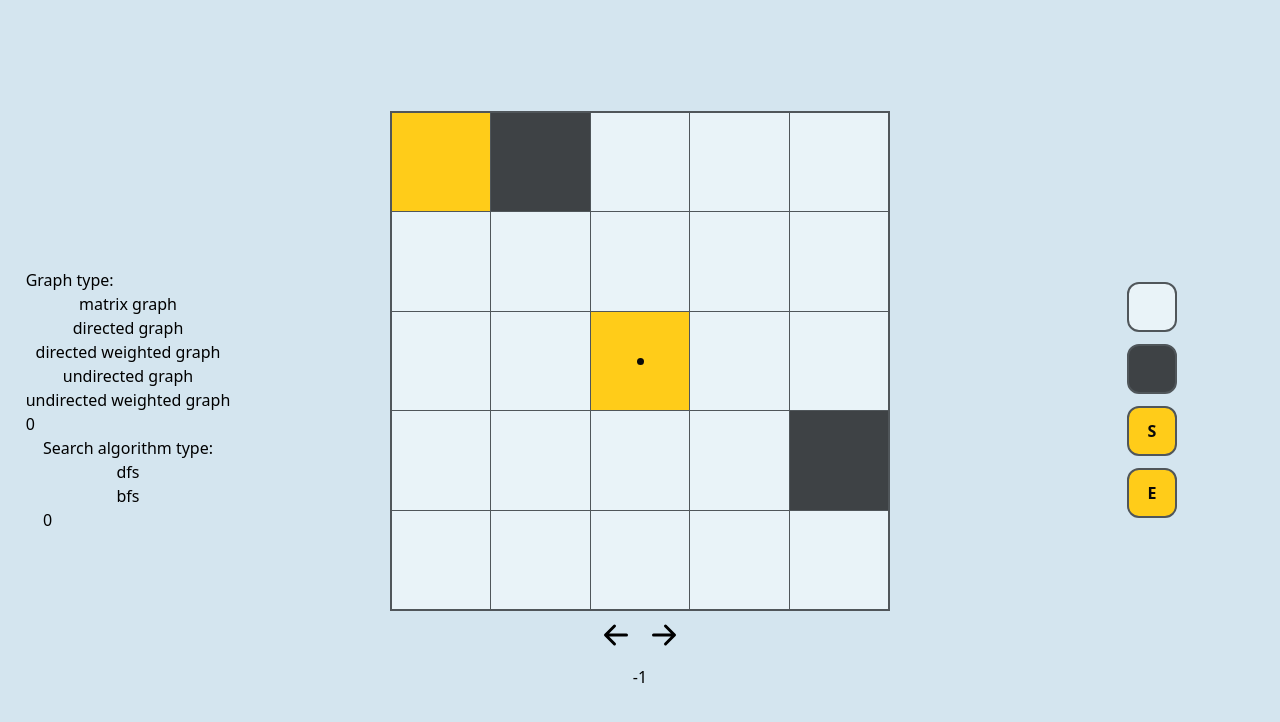
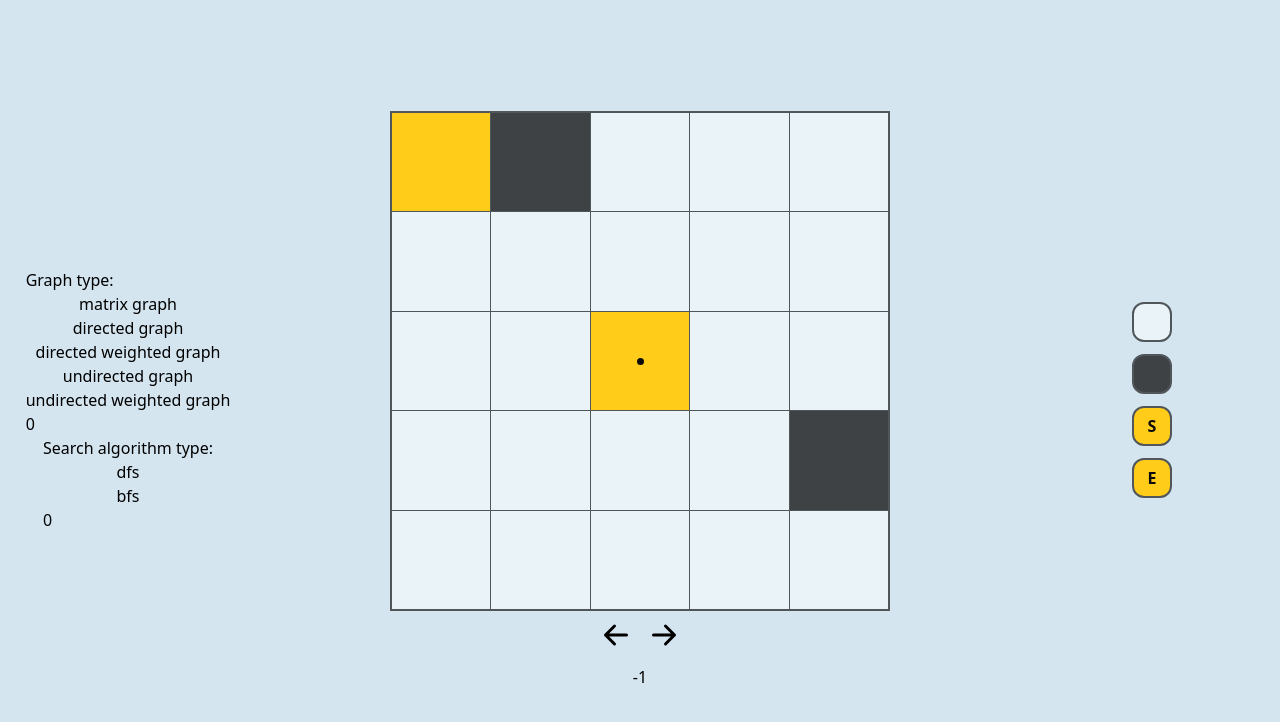
Before and after one commit to KLTPL/graph-algorithms-visualisation, a React (Vite) app: page / in a window 1280 px wide. Shown: the top 722 px of the page. Built offline with nearby package versions, Linux system fonts and the light colour scheme.

Commit message:
Cleared the SelectToolsW and SelecToolsE files and moved the button to a ToolRadioInput.tsx file

```diff
--- a/src/components/visualisation-tools/SelectToolsE.tsx
+++ b/src/components/visualisation-tools/SelectToolsE.tsx
@@ -1,12 +1,12 @@
-import { useVisualisationPointerTools } from "../../context/Context";
 import { VisualisationPointerTools as Tools } from "./VisualisationTools";
 import resolveConfig from "tailwindcss/resolveConfig";
 import tailwindConfig from "tailwind-config";
 import { NODE_SIZE_PX } from "../visualisation-container/nodes/NodeE";
+import ToolRadioInput from "./ToolRadioInput";
 
 const twConfig = resolveConfig(tailwindConfig);
 
-const svgAdd = (
+const CONTENT_NEW_NODE = (
   <svg
     xmlns="http://www.w3.org/2000/svg"
     width="26"
@@ -21,7 +21,7 @@ const svgAdd = (
     />
   </svg>
 );
-const svgRemove = (
+const CONTENT_REMOVE = (
   <svg
     xmlns="http://www.w3.org/2000/svg"
     width="26"
@@ -33,69 +33,40 @@ const svgRemove = (
   </svg>
 );
 
+const CONTENT_NEW_EDGE = [
+  <div
+    key={"edge"}
+    style={{ width: NODE_SIZE_PX }}
+    className="bg-black h-2"
+  ></div>,
+  <div
+    key={"coverSoTheEdgeDoesntLookLikeARectangle"}
+    style={{ width: NODE_SIZE_PX, height: NODE_SIZE_PX }}
+    className="bg-none w-full h-full border-solid border-2 border-nodeBorder absolute left-1/2 top-1/2 -translate-x-1/2 -translate-y-1/2 rounded-full"
+  ></div>,
+];
+
 export default function SelectToolsE() {
   return (
     <div className="flex flex-col gap-3">
-      <ToolBox
+      <ToolRadioInput
         className="bg-nodeEmpty"
         title="new node"
         newPointerTool={Tools.NewNode}
-        content={svgAdd}
+        content={CONTENT_NEW_NODE}
       />
-      <ToolBox
+      <ToolRadioInput
         className="bg-white"
         title="new edge"
         newPointerTool={Tools.NewEdge}
-        content={[
-          <div
-            key={"edge"}
-            style={{ width: NODE_SIZE_PX }}
-            className="bg-black h-2"
-          ></div>,
-          <div
-            key={"coverSoTheEdgeDoesntLookLikeARectangle"}
-            style={{ width: NODE_SIZE_PX, height: NODE_SIZE_PX }}
-            className="bg-none w-full h-full border-solid border-2 border-nodeBorder absolute left-1/2 top-1/2 -translate-x-1/2 -translate-y-1/2 rounded-full"
-          ></div>,
-        ]}
+        content={CONTENT_NEW_EDGE}
       />
-      <ToolBox
+      <ToolRadioInput
         className="bg-white"
         title="remove node or edge"
         newPointerTool={Tools.RemoveEdgeOrNode}
-        content={svgRemove}
+        content={CONTENT_REMOVE}
       />
     </div>
   );
 }
-
-interface ToolBoxProps {
-  className: string;
-  title: string;
-  newPointerTool: Tools;
-  content?: string | JSX.Element | JSX.Element[];
-}
-
-function ToolBox({ className, title, newPointerTool, content }: ToolBoxProps) {
-  const { pointerTool, updatePointerTool, setPointerToolToDefault } = useVisualisationPointerTools();
-  function handleOnClick() {
-    if (newPointerTool === pointerTool) {
-      setPointerToolToDefault();
-    } else {
-      updatePointerTool(newPointerTool);
-    }
-  }
-  return (
-    <button
-      style={{ width: NODE_SIZE_PX }}
-      className={[
-        "aspect-square border-solid border-2 border-nodeBorder text-black rounded-full font-semibold flex items-center justify-center relative",
-        className,
-      ].join(" ")}
-      title={title}
-      onClick={handleOnClick}
-    >
-      {content}
-    </button>
-  );
-}
--- a/src/components/visualisation-tools/SelectToolsM.tsx
+++ b/src/components/visualisation-tools/SelectToolsM.tsx
@@ -1,26 +1,26 @@
-import { useVisualisationPointerTools } from "../../context/Context";
 import { VisualisationPointerTools as Tools } from "./VisualisationTools";
+import ToolRadioInput from "./ToolRadioInput";
 
 export default function SelectToolsM() {
   return (
     <div className="flex flex-col gap-3">
-      <ToolBox
+      <ToolRadioInput
         className="bg-nodeEmpty"
         title="empty field"
         newPointerTool={Tools.EmptyField}
       />
-      <ToolBox
+      <ToolRadioInput
         className="bg-nodeRock"
         title="rock field"
         newPointerTool={Tools.RockField}
       />
-      <ToolBox
+      <ToolRadioInput
         className="bg-nodeStartOrEnd"
         title="start field"
         newPointerTool={Tools.StartField}
         content="S"
       />
-      <ToolBox
+      <ToolRadioInput
         className="bg-nodeStartOrEnd"
         title="end field"
         newPointerTool={Tools.EndField}
@@ -29,33 +29,3 @@ export default function SelectToolsM() {
     </div>
   );
 }
-
-interface ToolBoxProps {
-  className: string;
-  title: string;
-  newPointerTool: Tools;
-  content?: string | JSX.Element;
-}
-
-function ToolBox({ className, title, newPointerTool, content }: ToolBoxProps) {
-  const { pointerTool, updatePointerTool, setPointerToolToDefault } = useVisualisationPointerTools();
-  function handleOnClick() {
-    if (newPointerTool === pointerTool) {
-      setPointerToolToDefault();
-    } else {
-      updatePointerTool(newPointerTool);
-    }
-  }
-  return (
-    <button
-      className={[
-        "w-[50px] aspect-square border-solid border-2 border-nodeBorder text-black rounded-xl grid place-content-center font-semibold",
-        className,
-      ].join(" ")}
-      title={title}
-      onClick={handleOnClick}
-    >
-      {content}
-    </button>
-  );
-}
--- /dev/null
+++ b/src/components/visualisation-tools/ToolRadioInput.tsx
@@ -0,0 +1,51 @@
+import {
+  useVisualisationData,
+  useVisualisationPointerTools,
+} from "../../context/Context";
+import { UserGraphTypes } from "../../visualisationData/typesGraphData";
+import { NODE_SIZE_PX } from "../visualisation-container/nodes/NodeE";
+import { VisualisationPointerTools as Tools } from "./VisualisationTools";
+
+const DEFAULT_CLASS_NAME_M =
+  "w-[50px] aspect-square border-solid border-2 border-nodeBorder text-black rounded-xl grid place-content-center font-semibold";
+const DEFAULT_CLASS_NAME_E =
+  "aspect-square border-solid border-2 border-nodeBorder text-black rounded-full font-semibold flex items-center justify-center relative";
+
+interface ToolBoxProps {
+  className: string;
+  title: string;
+  newPointerTool: Tools;
+  content?: string | JSX.Element | JSX.Element[];
+}
+
+export default function ToolRadioInput({
+  className,
+  title,
+  newPointerTool,
+  content,
+}: ToolBoxProps) {
+  const { visualisationData } = useVisualisationData();
+  const { pointerTool, updatePointerTool, setPointerToolToDefault } =
+    useVisualisationPointerTools();
+  const defaultClassName =
+    visualisationData.graphType === UserGraphTypes.M
+      ? DEFAULT_CLASS_NAME_M
+      : DEFAULT_CLASS_NAME_E;
+  function handleOnClick() {
+    if (newPointerTool === pointerTool) {
+      setPointerToolToDefault();
+    } else {
+      updatePointerTool(newPointerTool);
+    }
+  }
+  return (
+    <button
+      style={{ width: NODE_SIZE_PX }}
+      className={[defaultClassName, className].join(" ")}
+      title={title}
+      onClick={handleOnClick}
+    >
+      {content}
+    </button>
+  );
+}
```
